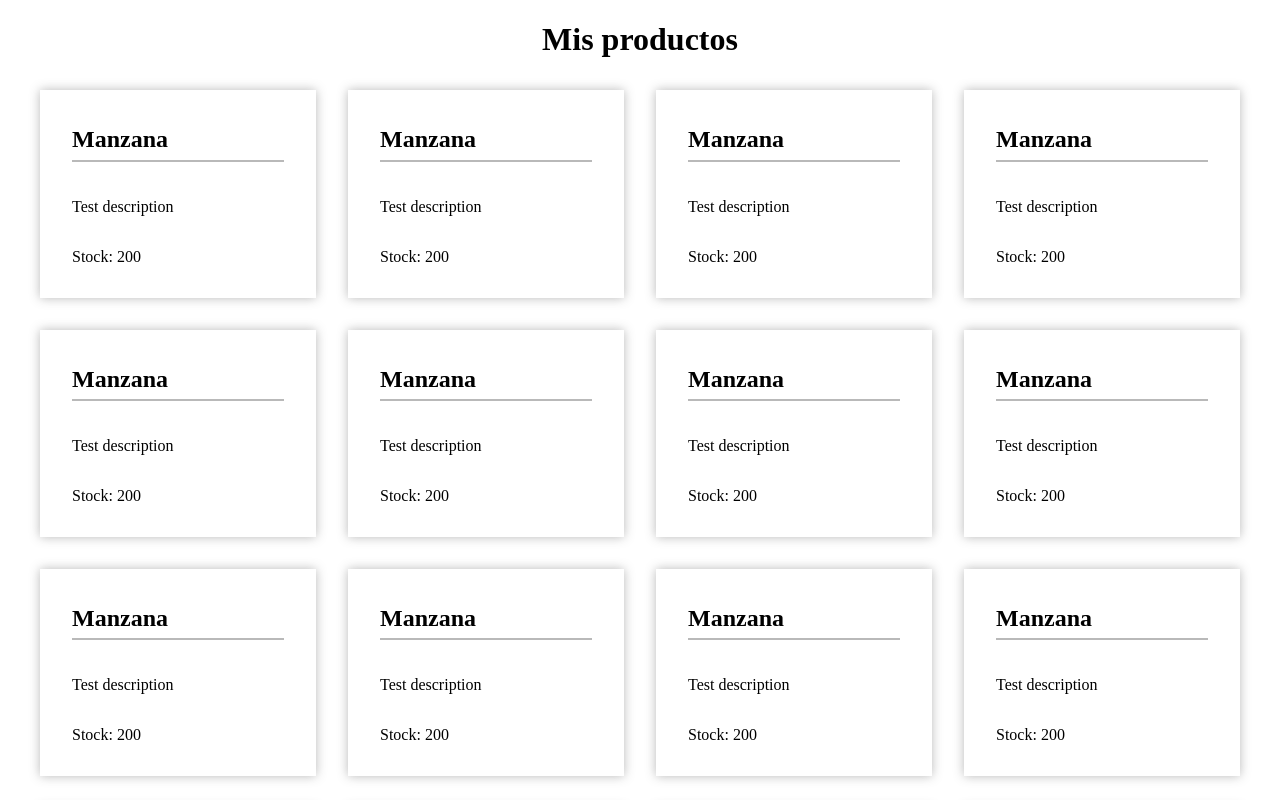
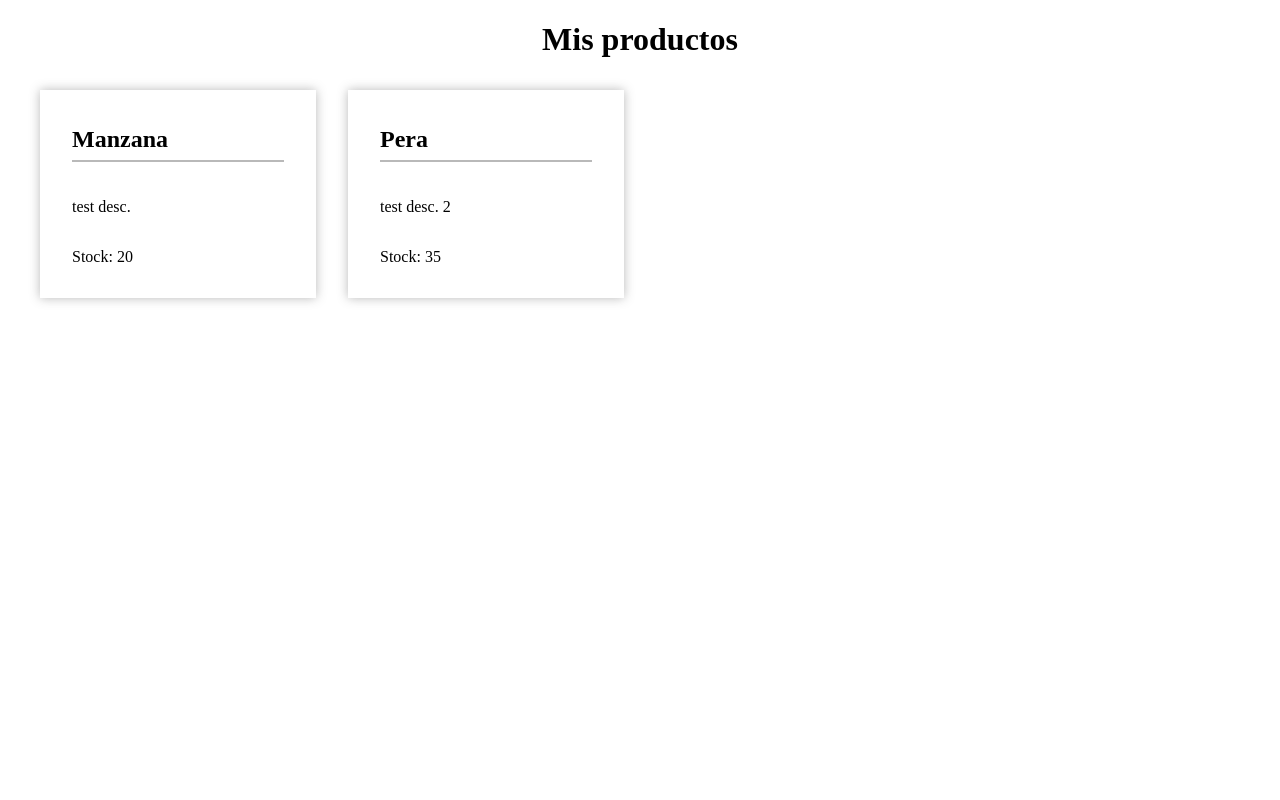
Before and after one commit to codeawapps/bootcamp-m7, an Angular app: page / in a window 1280 px wide. Shown: the top 800 px of the page. Built offline with nearby package versions, Linux system fonts and the light colour scheme.

Commit message:
feat: example 3

```diff
--- a/src/app/app.component.html
+++ b/src/app/app.component.html
@@ -1,7 +1,7 @@
 <h1>Mis productos</h1>
 <div>
-  <app-product></app-product>
-  <app-product></app-product>
+  <app-product [product]="product1"></app-product>
+  <app-product [product]="product2"></app-product>
   <app-product></app-product>
   <app-product></app-product>
   <app-product></app-product>
--- a/src/app/app.component.ts
+++ b/src/app/app.component.ts
@@ -1,5 +1,6 @@
 import { Component } from '@angular/core';
 import { ProductComponent } from "./components/product/product.component";
+import { Product } from './models/product.interface';
 
 @Component({
   selector: 'app-root',
@@ -10,4 +11,17 @@ import { ProductComponent } from "./components/product/product.component";
 })
 export class AppComponent {
   title = 'bootcamp-m7';
+
+  product1: Product = {
+    name: 'Manzana',
+    desc: 'test desc.',
+    stock: 20
+  };
+
+  product2: Product = {
+    name: 'Pera',
+    desc: 'test desc. 2',
+    stock: 35
+  };
+
 }
--- a/src/app/components/product/product.component.html
+++ b/src/app/components/product/product.component.html
@@ -1,5 +1,7 @@
-<div>
-  <h2>{{ product.name }}</h2>
-  <p>{{ product.desc }}</p>
-  <p>Stock: {{ product.stock}}</p>
-</div>
+@if(product) {
+  <div>
+    <h2>{{ product.name }}</h2>
+    <p>{{ product.desc }}</p>
+    <p>Stock: {{ product.stock}}</p>
+  </div>
+}
--- a/src/app/components/product/product.component.ts
+++ b/src/app/components/product/product.component.ts
@@ -1,4 +1,4 @@
-import { Component } from '@angular/core';
+import { Component, Input } from '@angular/core';
 import { Product } from '../../models/product.interface';
 
 @Component({
@@ -9,9 +9,6 @@ import { Product } from '../../models/product.interface';
   styleUrl: './product.component.scss'
 })
 export class ProductComponent {
-  product: Product = {
-    name: 'Manzana',
-    desc: 'Test description',
-    stock: 200
-  };
+  @Input() product: Product | undefined;
+
 }
```
